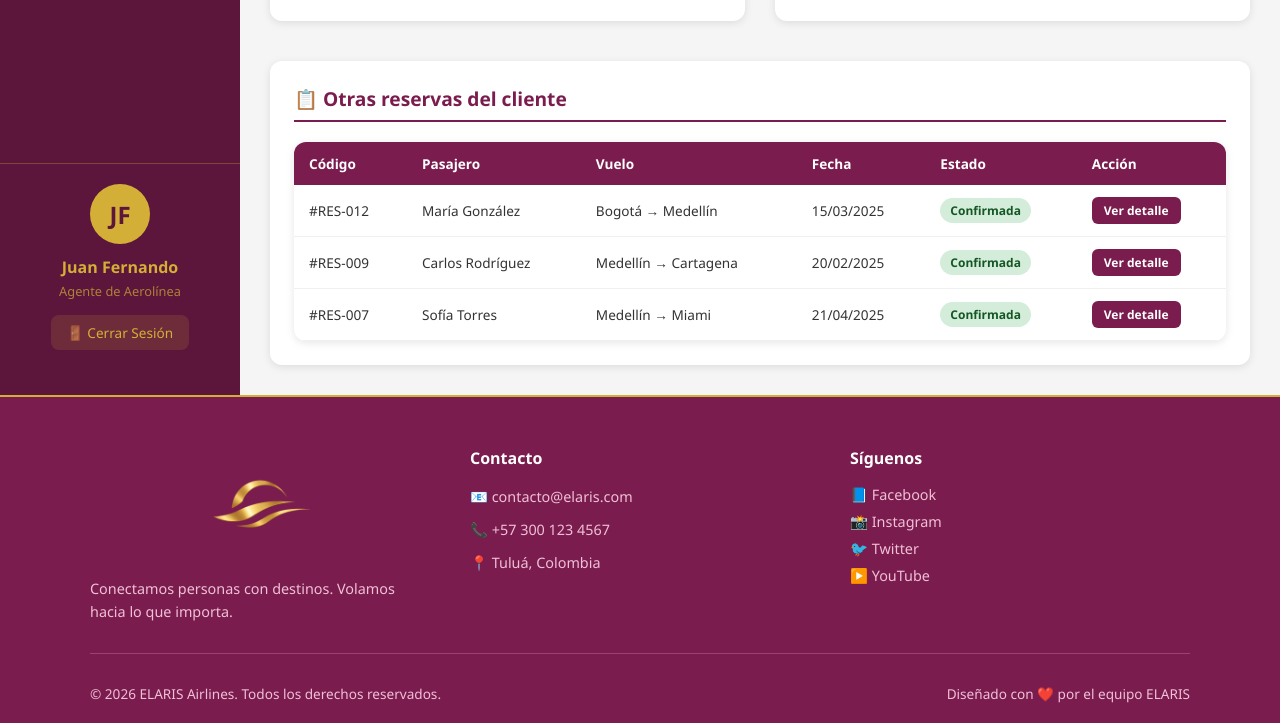
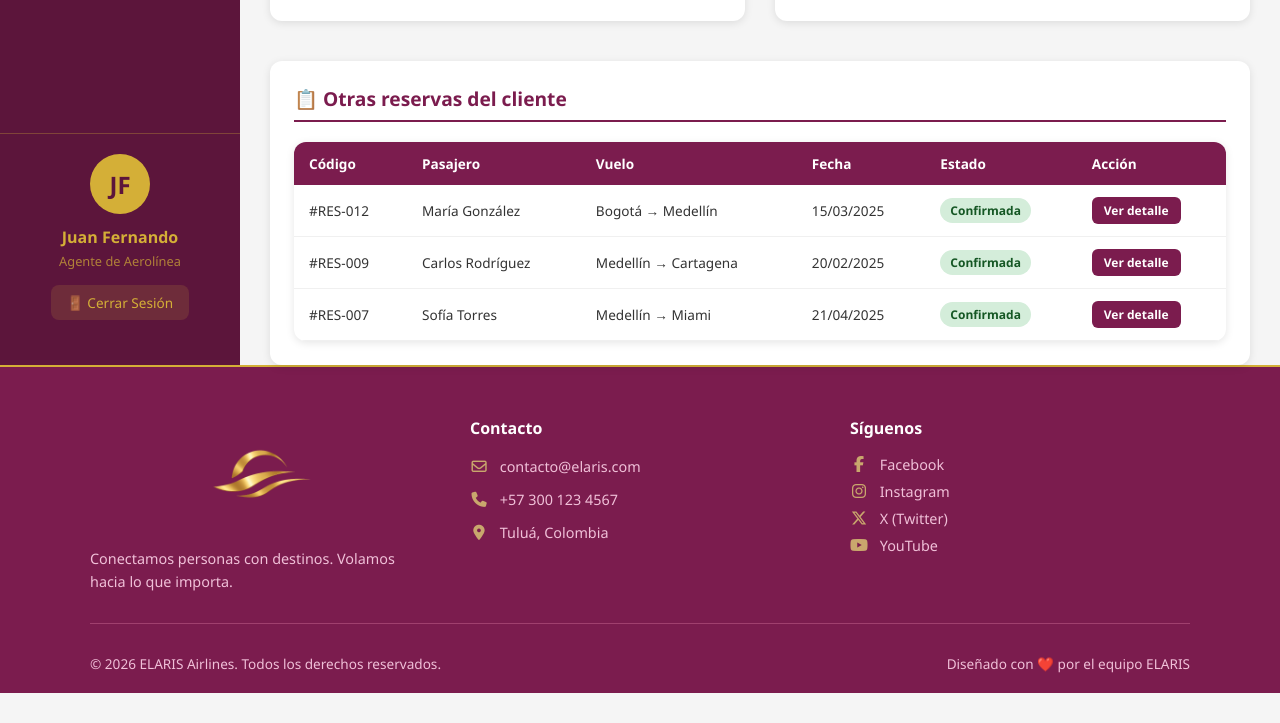
Before and after one commit to mila-1910/Aerolinea, a plain HTML site: page frontend/paginas/agente/confirmar-pago.html in a window 1280 px wide. Shown: the part 852-1575 px from the top of the page. After the commit the page ends 1545 px from the top, so only its background shows below. Drawn offline with Linux system fonts and the light colour scheme.

Commit message:
footer agente
se acomodo el footer de la parte agente

```diff
--- a/frontend/css/agente.css
+++ b/frontend/css/agente.css
@@ -282,7 +282,7 @@
    ============================================ */
 .contenido-principal {
     flex: 1;
-    padding: 30px;
+    padding: 30px 30px 0 30px;
     background-color: var(--gris-claro);
 }
 
@@ -474,14 +474,15 @@
     opacity: 0.85;
 }
 
-/* ============================================
-   FOOTER (color vino original)
-   ============================================ */
+
+/* ===========================
+   FOOTER (Traído de cliente.css)
+=========================== */
 .footer {
     background-color: var(--vino);
     color: var(--blanco);
     padding: 50px 40px 20px 40px;
-    margin-top: 0;
+    margin-top: 0px;
     border-top: 2px solid #D4AF37;
 }
 
@@ -546,11 +547,28 @@
     color: #f0c0d8;
 }
 
+
 .footer-columna img {
     width: 120px;
     height: auto;
     display: block;
     margin: 0 auto;
+}
+
+/* ===========================
+   ÍCONOS DEL FOOTER (Font Awesome)
+=========================== */
+.footer-icono {
+    width: 18px;              /* ancho fijo para alinear iconos de distintos tamaños */
+    text-align: center;
+    margin-right: 8px;
+    color: #c9a76d;           /* dorado ELARIS — contrasta bien sobre el fondo vino */
+    font-size: 0.95rem;
+}
+
+/* Íconos de redes sociales: un poco más grandes */
+.redes .footer-icono {
+    font-size: 1rem;
 }
 
 /* ============================================
--- a/frontend/paginas/agente/confirmar-pago.html
+++ b/frontend/paginas/agente/confirmar-pago.html
@@ -7,11 +7,13 @@
     <title>Confirmar Pago | ELARIS</title>
     <link rel="icon" type="image/png" href="../../imagenes/logo-dorado.png">
 
-    <!-- CSS GLOBAL -->
+     <!-- CSS GLOBAL -->
     <link rel="stylesheet" href="../../css/cliente.css">
-
     <!-- CSS ESPECÍFICO DEL AGENTE -->
     <link rel="stylesheet" href="../../css/agente.css">
+     <!-- Font Awesome 6 — íconos profesionales -->
+    <link rel="stylesheet" href="https://cdnjs.cloudflare.com/ajax/libs/font-awesome/6.5.1/css/all.min.css">
+
 </head>
 
 <body>
@@ -269,36 +271,48 @@
         </main>
     </div>
 
-    <!-- ============================================
-         FOOTER
-         ============================================ -->
+    <!-- Footer ELARIS copiado de cliente -->
     <footer class="footer">
+
+        <!-- Parte superior del footer -->
         <div class="footer-top">
+
+            <!-- Logo y descripción -->
             <div class="footer-columna">
                 <img src="../../imagenes/logo-dorado.png" alt="ELARIS" height="60">
                 <p>Conectamos personas con destinos. Volamos hacia lo que importa.</p>
             </div>
+
+            <!-- Contacto -->
             <div class="footer-columna">
                 <h4>Contacto</h4>
-                <p>📧 contacto@elaris.com</p>
-                <p>📞 +57 300 123 4567</p>
-                <p>📍 Tuluá, Colombia</p>
+                <p><i class="fa-regular fa-envelope footer-icono"></i> contacto@elaris.com</p>
+                <p><i class="fa-solid fa-phone footer-icono"></i> +57 300 123 4567</p>
+                <p><i class="fa-solid fa-location-dot footer-icono"></i> Tuluá, Colombia</p>
             </div>
+
+            <!-- Redes sociales -->
             <div class="footer-columna">
                 <h4>Síguenos</h4>
                 <div class="redes">
-                    <a href="#">📘 Facebook</a>
-                    <a href="#">📸 Instagram</a>
-                    <a href="#">🐦 Twitter</a>
-                    <a href="#">▶️ YouTube</a>
+                    <a href="#"><i class="fa-brands fa-facebook-f footer-icono"></i> Facebook</a>
+                    <a href="#"><i class="fa-brands fa-instagram footer-icono"></i> Instagram</a>
+                    <a href="#"><i class="fa-brands fa-x-twitter footer-icono"></i> X (Twitter)</a>
+                    <a href="#"><i class="fa-brands fa-youtube footer-icono"></i> YouTube</a>
                 </div>
             </div>
+
         </div>
+
+        <!-- Línea divisora -->
         <hr class="footer-hr">
+
+        <!-- Parte inferior -->
         <div class="footer-bottom">
             <p>© 2026 ELARIS Airlines. Todos los derechos reservados.</p>
             <p>Diseñado con ❤️ por el equipo ELARIS</p>
         </div>
+
     </footer>
 
 </body>
```
Also changed, not shown: frontend/paginas/agente/asignar-asiento.html (+26 -12 lines), frontend/paginas/agente/dashboardeagente.html (+27 -15 lines), frontend/paginas/agente/detalle-reserva.html (+26 -12 lines), frontend/paginas/agente/reservas.html (+25 -11 lines).
